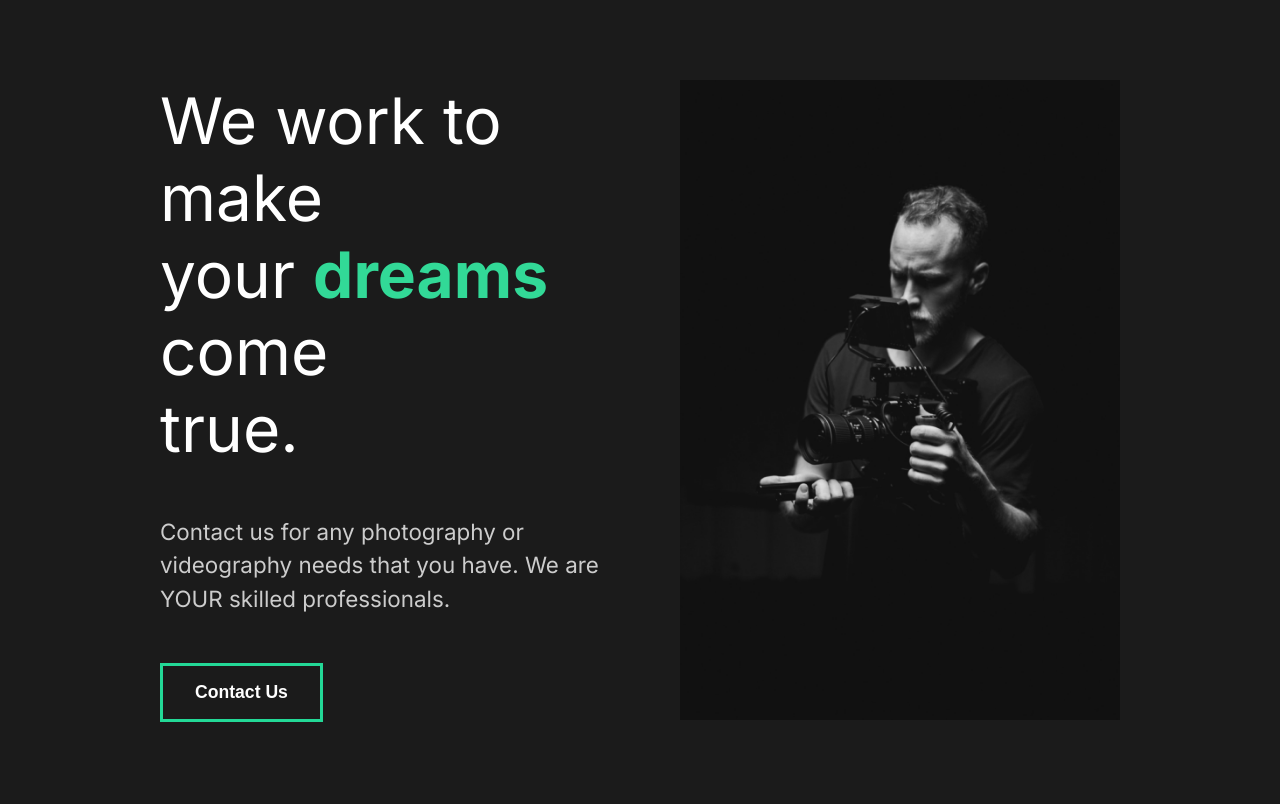
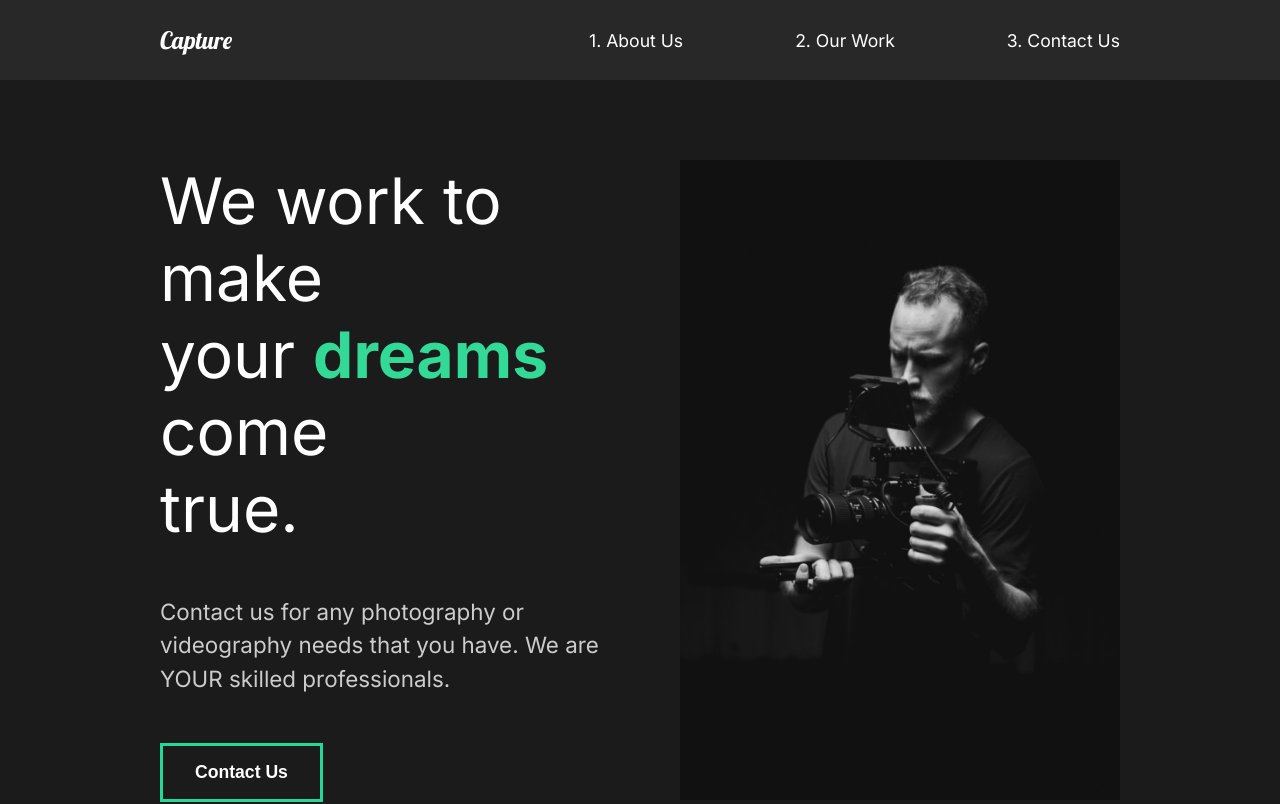
Before and after one commit to JoachimByrnesShay/capture-portfolio, a React (Vite) app: page / in a window 1280 px wide. Shown: the top 804 px of the page. Built offline with nearby package versions, Linux system fonts and the light colour scheme.

Commit message:
add navbar

```diff
--- a/src/App.jsx
+++ b/src/App.jsx
@@ -1,9 +1,12 @@
 import AboutUs from "./pages/AboutUs";
 import GlobalStyle from "./components/GlobalStyle";
+import Nav from "./components/Nav";
+
 function App() {
   return (
     <>
       <GlobalStyle />
+      <Nav />
       <AboutUs />
     </>
   );
--- /dev/null
+++ b/src/components/Nav.jsx
@@ -0,0 +1,57 @@
+import styled from "styled-components";
+
+const Nav = () => {
+  return (
+    <StyledNav>
+      <h1>
+        <a
+          id="logo"
+          href="#"
+        >
+          Capture
+        </a>
+      </h1>
+      <ul>
+        <li>
+          <a href="#">1. About Us</a>
+        </li>
+        <li>
+          <a href="#">2. Our Work</a>
+        </li>
+        <li>
+          <a href="#">3. Contact Us</a>
+        </li>
+      </ul>
+    </StyledNav>
+  );
+};
+
+const StyledNav = styled.nav`
+  min-height: 10vh;
+  display: flex;
+  margin: auto;
+  justify-content: space-between;
+  align-items: center;
+  padding: 1rem 10rem;
+  background: #282828;
+  ul {
+    display: flex;
+    list-style: none;
+  }
+
+  li {
+    padding-left: 7rem;
+    position: relative;
+  }
+  a {
+    color: white;
+    text-decoration: none;
+  }
+  #logo {
+    font-size: 1.5rem;
+    font-family: "Lobster", cursive;
+    font-weight: lighter;
+  }
+`;
+
+export default Nav;
```
